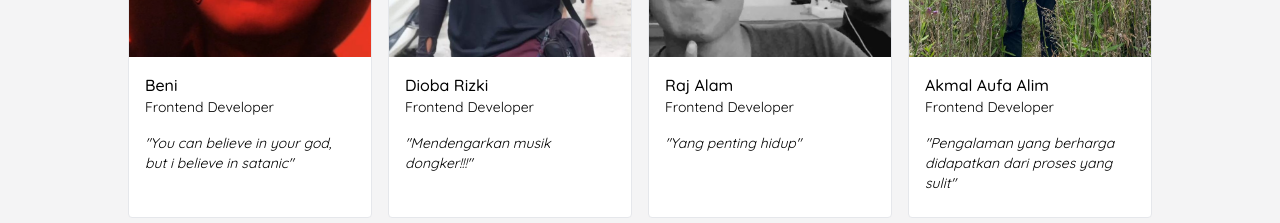
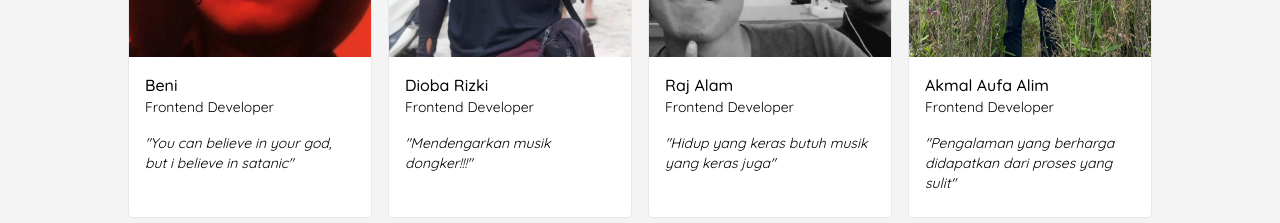
Before and after one commit to akmalaufa/Pelatihan-HMIF-Dicoding, a Next.js app: page / in a window 1280 px wide. Shown: the part 920-1143 px from the top of the page. Built offline with nearby package versions, Linux system fonts and the light colour scheme.

Commit message:
update quotes

```diff
--- a/package.json
+++ b/package.json
@@ -4,6 +4,7 @@
   "private": true,
   "scripts": {
     "dev": "next dev",
+    "pamulang": "next dev",
     "build": "next build",
     "start": "next start",
     "lint": "next lint"
--- a/src/app/page.tsx
+++ b/src/app/page.tsx
@@ -47,7 +47,7 @@ export default function Home() {
               <div className='p-4'>
                 <h3 className='font-medium'>Raj Alam</h3>
                 <p className='text-sm'>Frontend Developer</p>
-                <p className='text-sm mt-4 italic'>"Yang penting hidup"</p>
+                <p className='text-sm mt-4 italic'>"Hidup yang keras butuh musik yang keras juga"</p>
               </div>
             </div>
             <div className='flex flex-col bg-white border rounded overflow-hidden h-[450px] w-full'>
```
